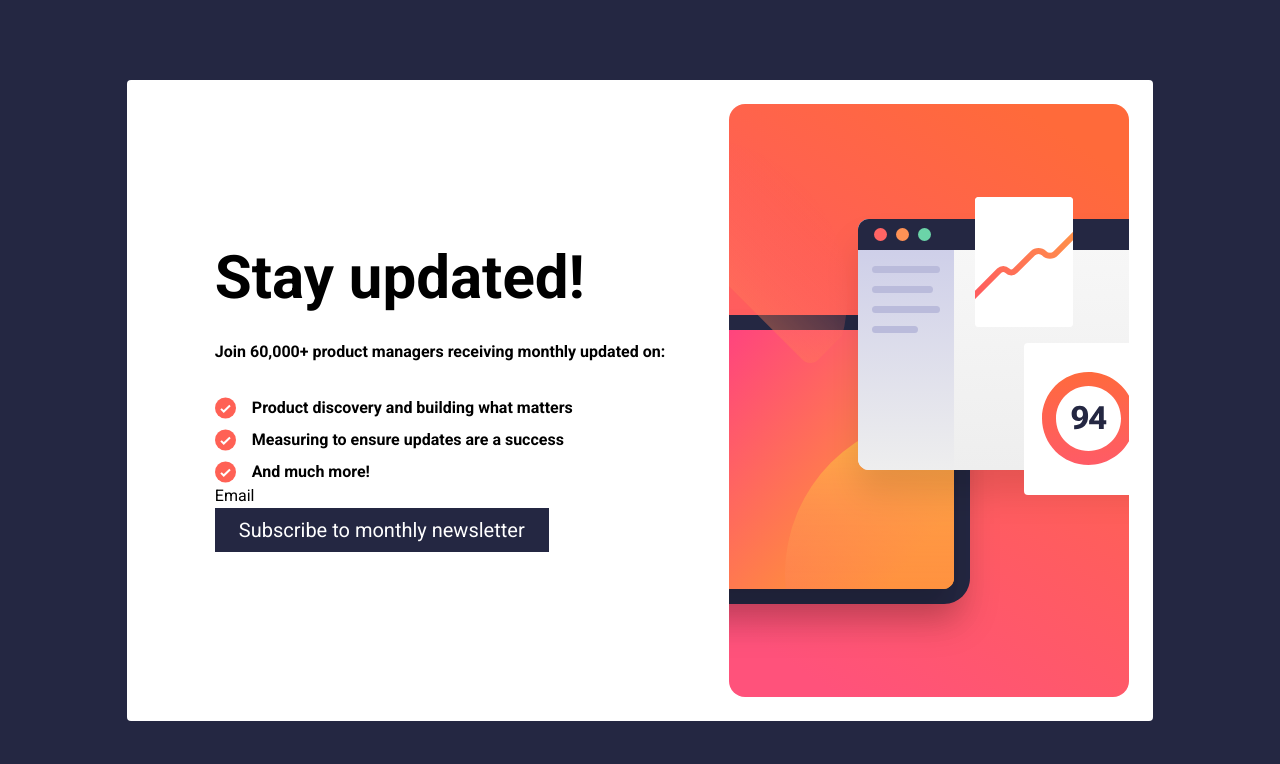
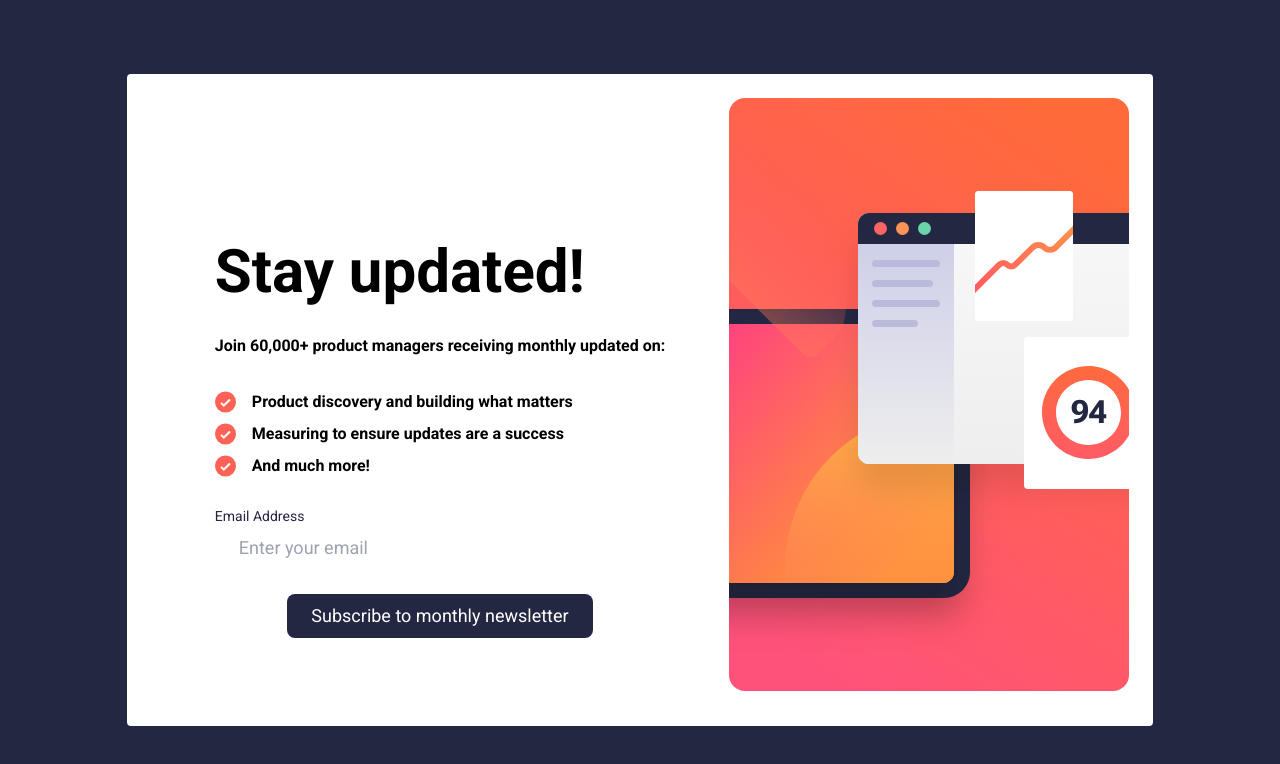
Before and after one commit to lavollmer/newsletter-signup, a React (Vite) app: page / in a window 1280 px wide. Shown: the top 764 px of the page. Built offline with nearby package versions, Linux system fonts and the light colour scheme.

Commit message:
updating the styling on the button and email

```diff
--- a/src/App.jsx
+++ b/src/App.jsx
@@ -14,12 +14,22 @@ function App() {
               <h1 className="text-characoal-grey font-bold text-3xl md:text-6xl">
                 Stay updated!
               </h1>
-              <Text />
-              <Email />
-              <Button />
+              <div className="flex flex-col items-center justify-center">
+                <Text />
+              </div>
+              <div className="flex flex-col justify-start mt-6">
+                <Email />
+              </div>
+              <div className="flex flex-row items-center justify-center mt-6">
+                <Button />
+              </div>
             </div>
             <div>
-              <img src={illustrationSignUp} alt="Illustration sign up" className="rounded-lg" />
+              <img
+                src={illustrationSignUp}
+                alt="Illustration sign up"
+                className="rounded-lg"
+              />
             </div>
           </div>
         </div>
--- a/src/components/Button.jsx
+++ b/src/components/Button.jsx
@@ -3,7 +3,7 @@ import React from 'react'
 const Button = () => {
   return (
     <div>
-        <button className='bg-dark-slate-grey text-white md:text-xl text-lg py-2 px-6'>Subscribe to monthly newsletter</button>
+        <button className='bg-dark-slate-grey text-white md:text-lg text-md py-2 px-6 rounded-lg'>Subscribe to monthly newsletter</button>
     </div>
   )
 }
--- a/src/components/Email.jsx
+++ b/src/components/Email.jsx
@@ -1,9 +1,18 @@
-import React from 'react'
+import React from "react";
 
 const Email = () => {
   return (
-    <div>Email</div>
-  )
-}
+    <div className="flex flex-col justify-start mt-1">
+      <h3 className="text-sm text-dark-slate-grey">Email Address</h3>
+      <div className="b-black">
+        <input
+          type="email"
+          placeholder="Enter your email"
+          className="bg-white border-black text-dark-slate-grey md:text-lg text-md py-2 px-6 rounded-lg w-full"
+        />
+      </div>
+    </div>
+  );
+};
 
-export default Email
+export default Email;
--- a/src/components/Text.jsx
+++ b/src/components/Text.jsx
@@ -3,7 +3,7 @@ import iconList from "../assets/icon-list.svg";
 
 const Text = () => {
   return (
-    <div className="flex flex-col font-roboto font-bold text-characoal-grey mt-8">
+    <div className="flex flex-col font-roboto font-bold text-dark-slate-gray mt-8">
       <div>
         <h2>Join 60,000+ product managers receiving monthly updated on:</h2>
       </div>
```
